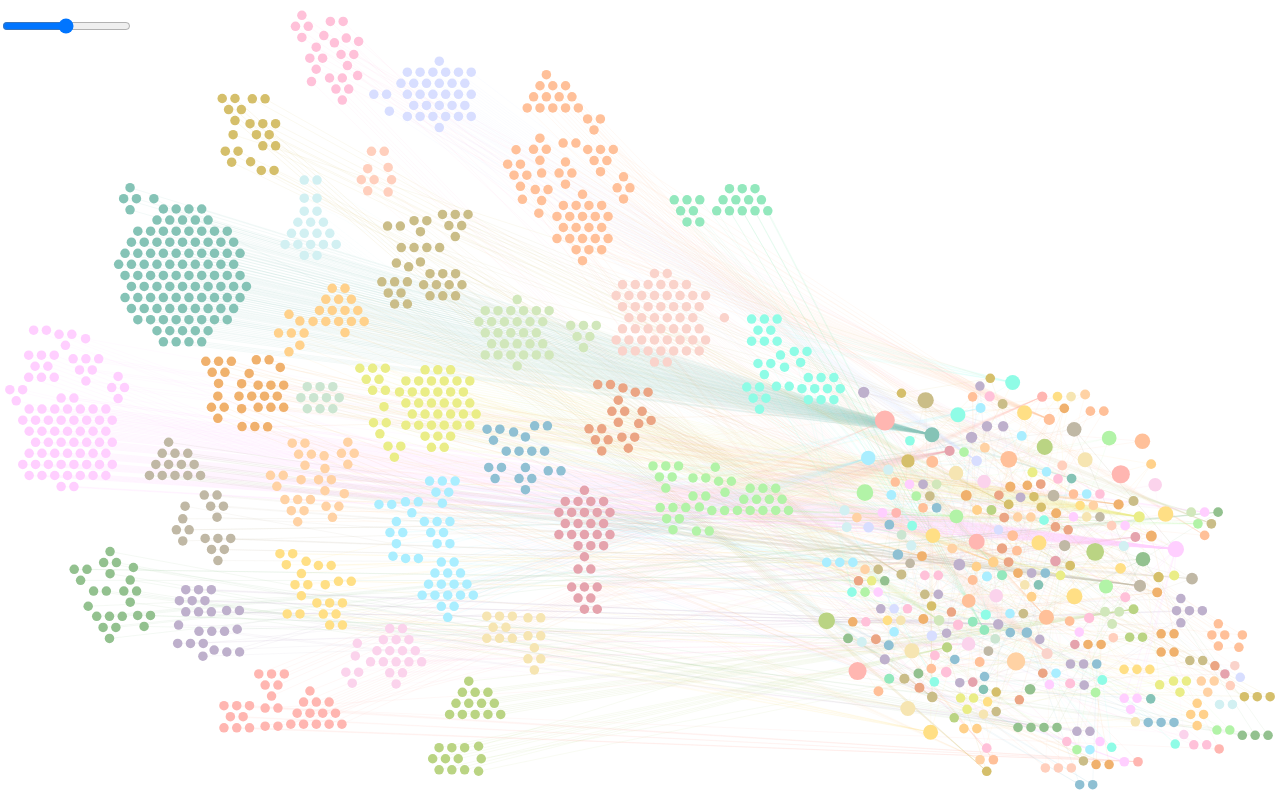
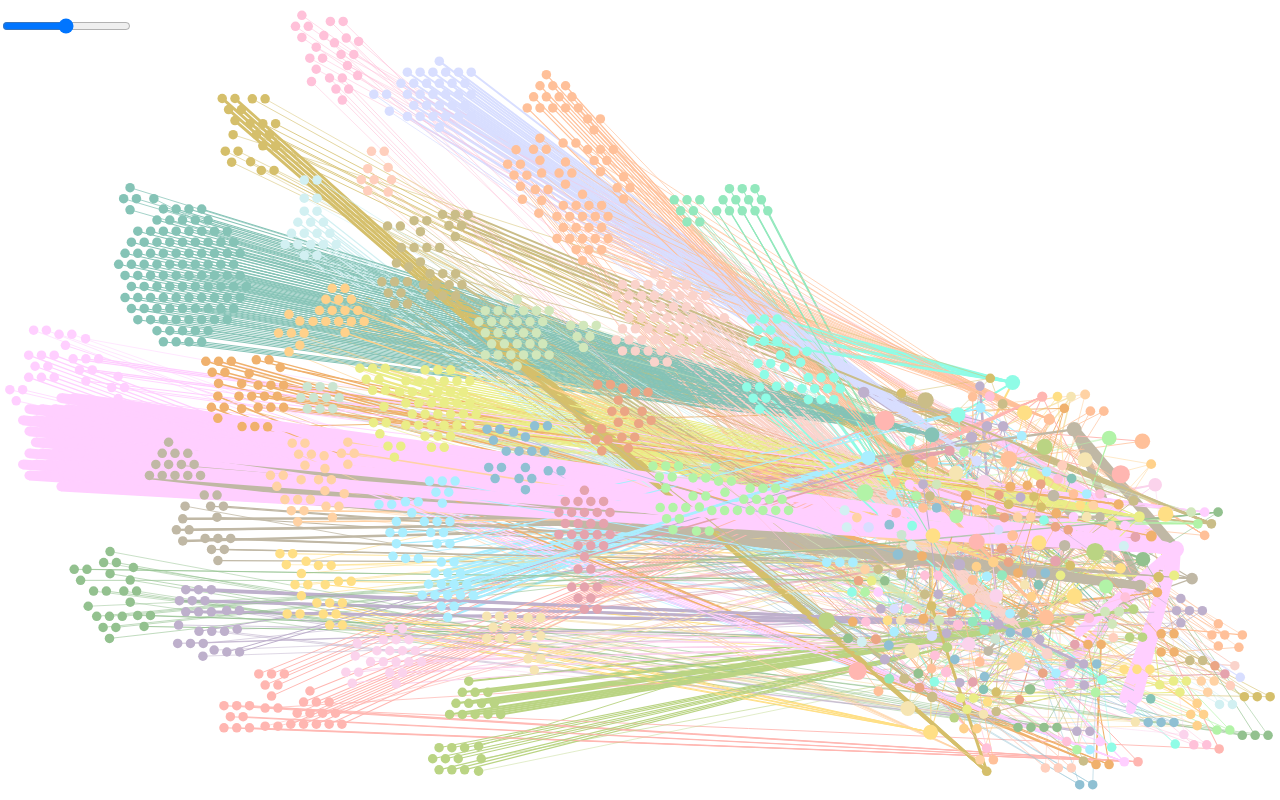
Before and after one commit to AminMekacher/AminMekacher.github.io, a plain HTML site: page bits_second/index.html in a window 1280 px wide. Drawn offline with Linux system fonts and the light colour scheme.

Commit message:
Update index.html

```diff
--- a/bits_second/index.html
+++ b/bits_second/index.html
@@ -106,8 +106,8 @@
       // Graph properties :
       minNodeSize: 3,
       maxNodeSize: 10,
-      minEdgeSize: 0.1,
-      maxEdgeSize: 0.2,
+      minEdgeSize: 0.4,
+      maxEdgeSize: 10,
 
       // Mouse properties :
       zoomMax: 20
```
